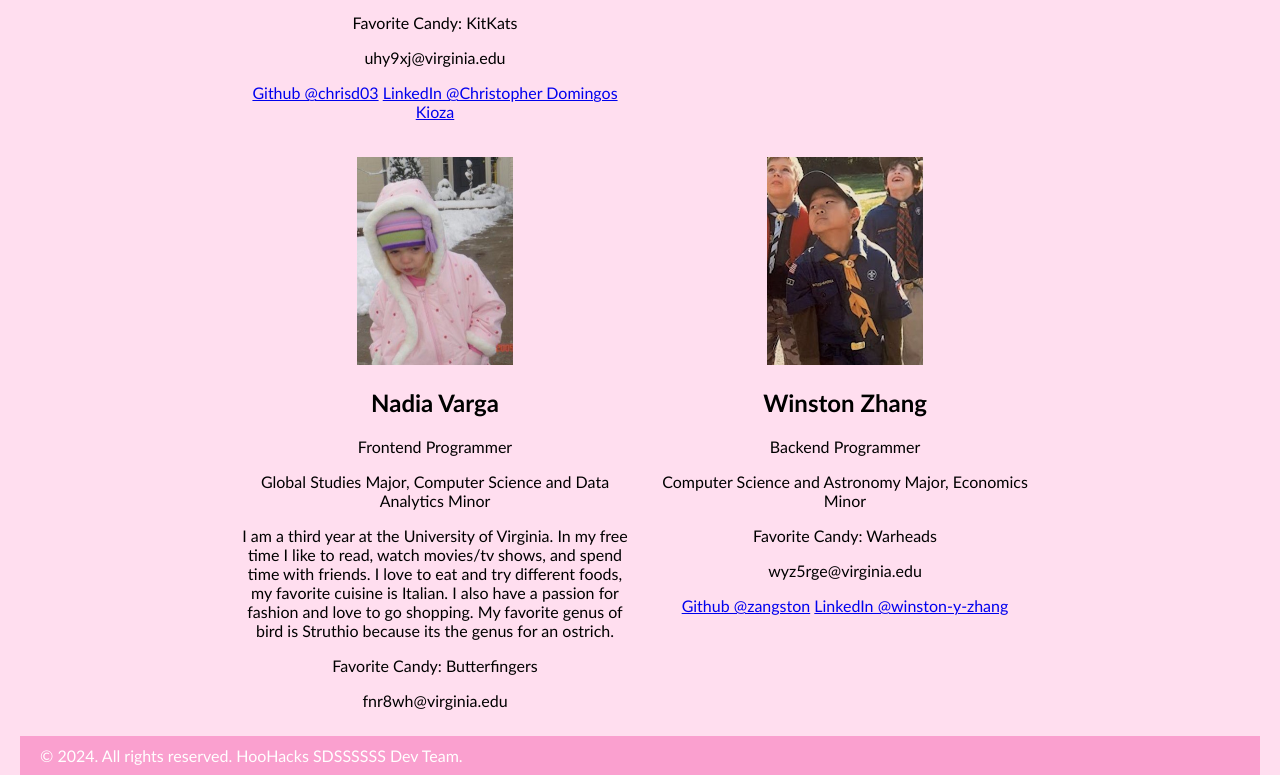
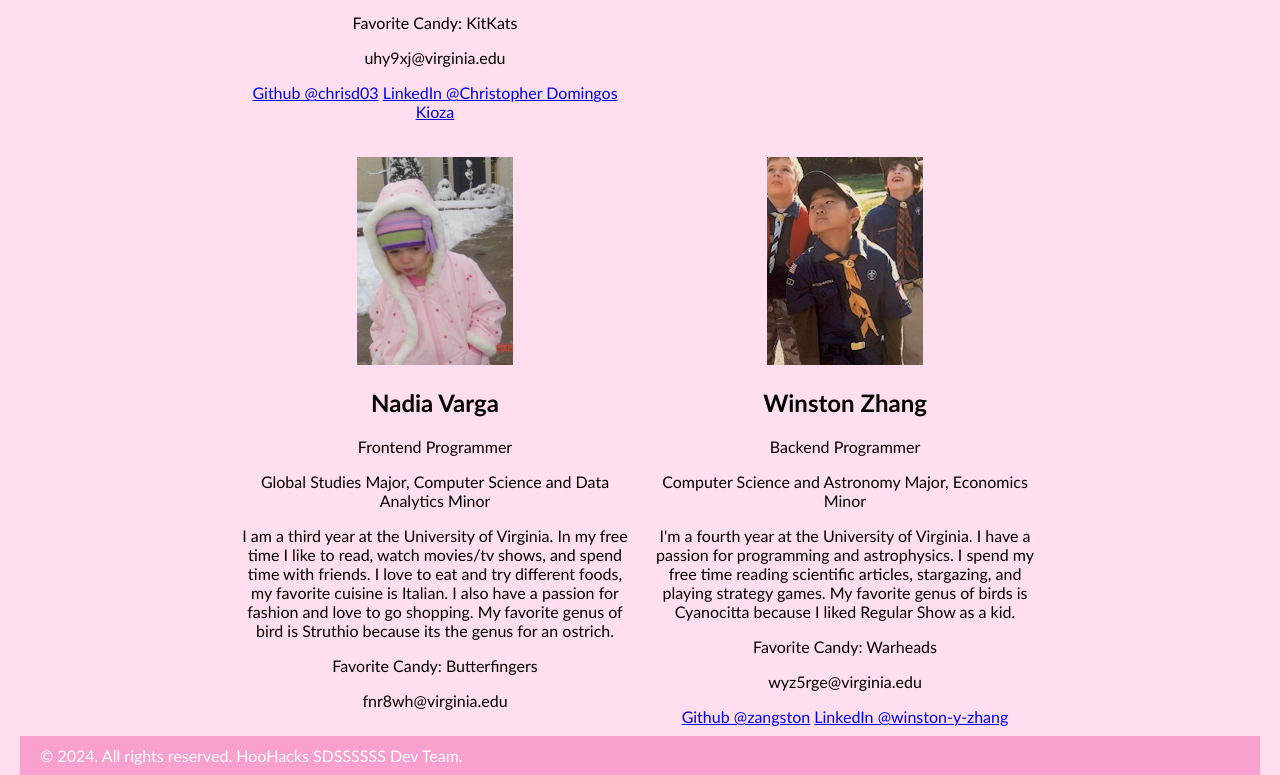
Before and after one commit to zangston/hoohacks2024, a plain HTML site: page about.html in a window 1280 px wide. Shown: the part 1142-1917 px from the top of the page. Drawn offline with Linux system fonts and the light colour scheme.

Commit message:
Add my bio

```diff
--- a/about.html
+++ b/about.html
@@ -110,6 +110,9 @@
             <h2>Winston Zhang</h2>
             <p class="title">Backend Programmer</p>
             <p>Computer Science and Astronomy Major, Economics Minor</p>
+            <p>I'm a fourth year at the University of Virginia. I have a passion for programming and astrophysics.
+                I spend my free time reading scientific articles, stargazing, and playing strategy games.
+                My favorite genus of birds is Cyanocitta because I liked Regular Show as a kid.</p>
             <p>Favorite Candy: Warheads</p>
             <p>wyz5rge@virginia.edu</p>
             <a href="https://github.com/zangston">Github @zangston</a>
```
